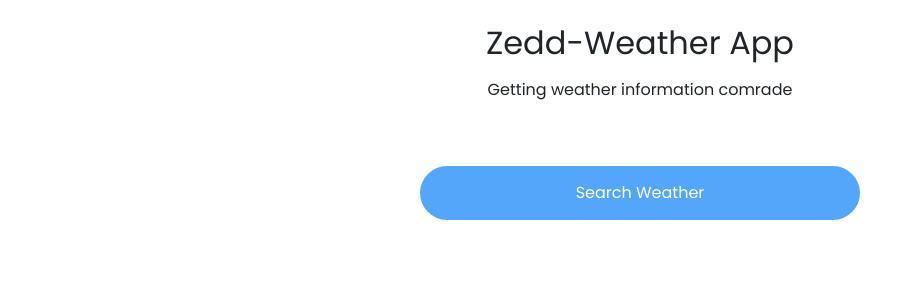
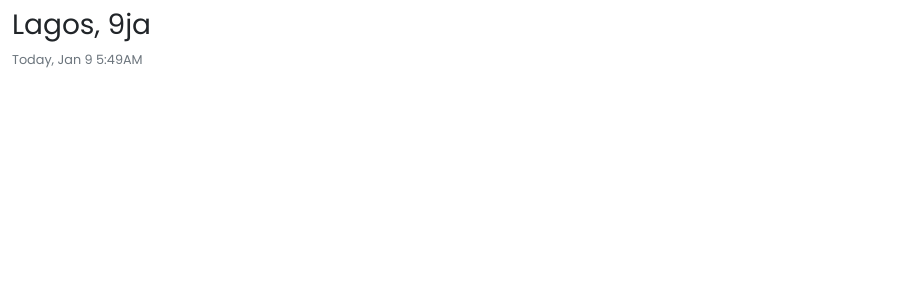
Before and after one commit to Adedoyin-Emmanuel/react-weather-app, a React (Create React App) app: page /weather in a window 1280 px wide. Shown: the top 300 px of the page, without its empty margins (0-909 px from the left). Built offline with nearby package versions, Linux system fonts and the light colour scheme; no server answers.

Commit message:
Adding the main weather app design

```diff
--- a/src/inc/styles/style.css
+++ b/src/inc/styles/style.css
@@ -70,6 +70,10 @@
 
 .brand-bg-white{
     background:var(--brand-white-color);
+}
+
+.brand-small-text{
+    font-size: var(--brand-footer-nav-fontsize);
 }
 
 
--- a/src/pages/Weather.jsx
+++ b/src/pages/Weather.jsx
@@ -18,11 +18,26 @@ const WeatherApp = () =>{
     return (
         <React.Fragment>
             <div className="container-fluid d-flex flex-column my-2">
-                <h2 className="fs-2 text-capitalize text-center my-3">Zedd-weather app</h2>
+                {/* <h2 className="fs-2 text-capitalize text-center my-3">Zedd-weather app</h2>
 
                 <p className="text-sm-center">Getting weather information comrade </p>
                 <Button text="search weather"className="brand-btn m-auto my-5 width-toggle" onClick={show}/>
-                <Footer/>
+                <Footer/> */}
+                <section className="app-header">
+                    <section className="city-locaton">
+                        <h3>Lagos, 9ja</h3>
+                         <p className="date-time text-muted brand-small-text">Today, Jan 9 5:49AM</p>
+                    </section>
+                    <div className="toggle-btn"></div>
+                </section>
+
+                <section className="current-weather-icon">
+
+
+
+
+
+                </section>
 
             </div>
 
```
Also changed, not shown: src/assets/weather.svg (added).
